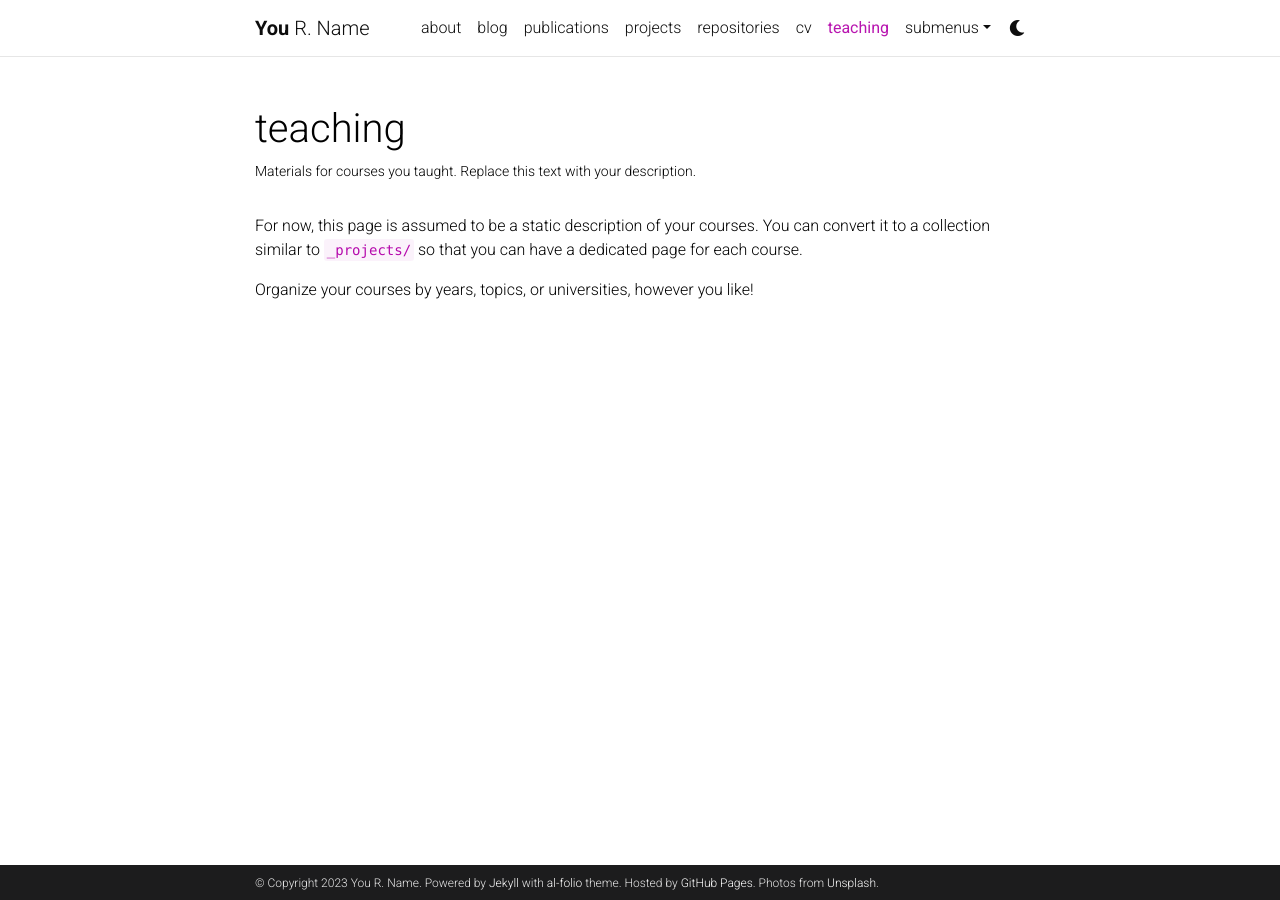
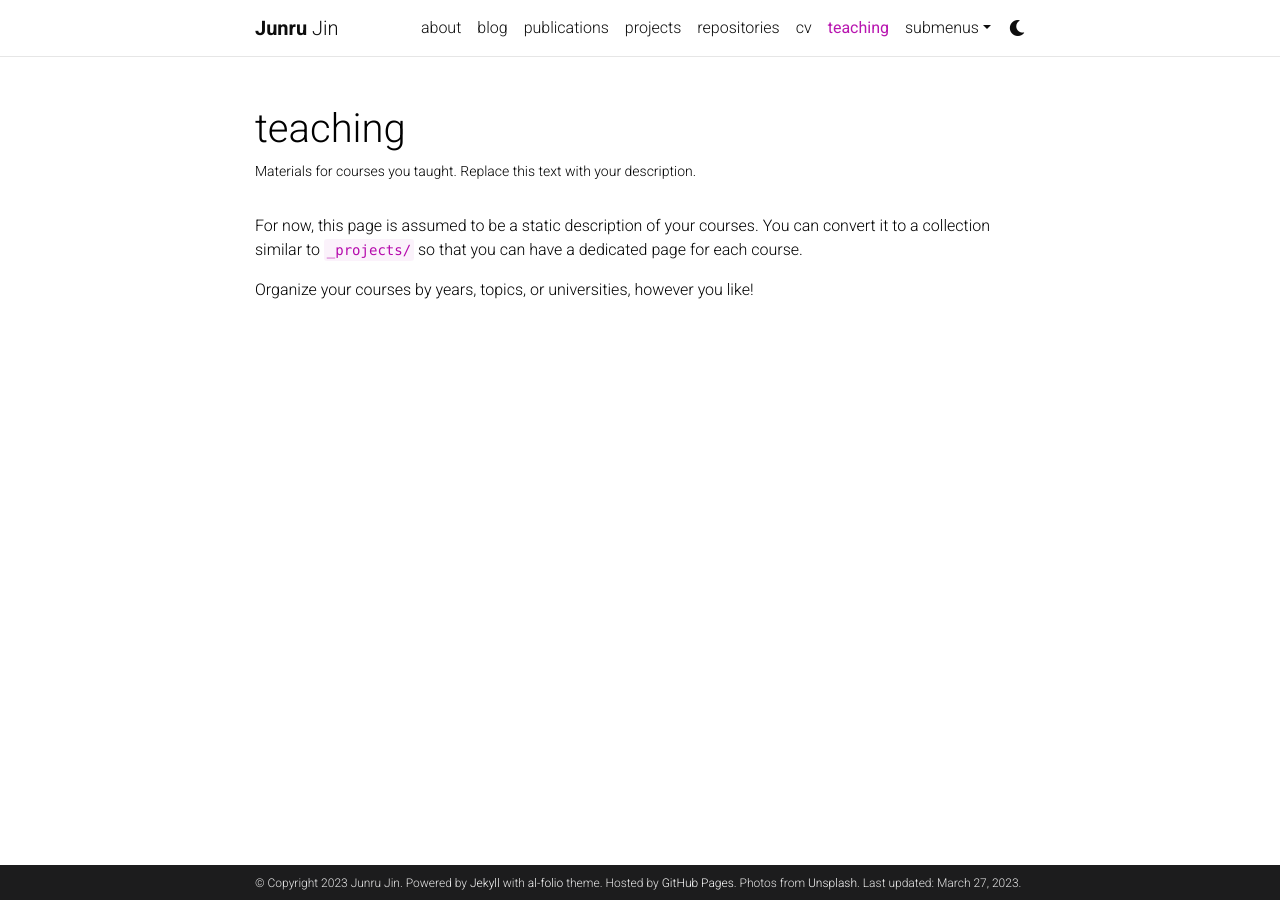
Before and after one commit to FakeEnd/fakeend.github.io, a Jekyll site: the page built from _pages/teaching.md, in a window 1280 px wide. Built offline with Jekyll 4.4.1, drawn with Linux system fonts in a browser that asks for light colours; comment, search, counter and statistics services are not loaded; a style sheet for code colours, icons or effects is not loaded.

Commit message:
🎉 A initial trail

```diff
--- a/_config.yml
+++ b/_config.yml
@@ -3,10 +3,10 @@
 # -----------------------------------------------------------------------------
 
 title: blank # the website title (if blank, full name will be used instead)
-first_name: You
-middle_name: R.
-last_name: Name
-email: you@example.com
+first_name: Junru
+middle_name:
+last_name: Jin
+email: 201900301049@mail.sdu.edu.cn
 description: > # the ">" symbol means to ignore newlines until "footer_text:"
   A simple, whitespace theme for academics. Based on [*folio](https://github.com/bogoli/-folio) design.
 footer_text: >
@@ -18,9 +18,9 @@
 lang: en # the language of your site (for example: en, fr, cn, ru, etc.)
 icon: ⚛️  # the emoji used as the favicon (alternatively, provide image name in /assets/img/)
 
-url: https://alshedivat.github.io # the base hostname & protocol for your site
-baseurl: /al-folio # the subpath of your site, e.g. /blog/
-last_updated: false # set to true if you want to display last updated in the footer
+url: https://fakeend.github.io # the base hostname & protocol for your site
+baseurl: # the subpath of your site, e.g. /blog/
+last_updated: true # set to true if you want to display last updated in the footer
 impressum_path:  # set to path to include impressum link in the footer, use the same path as permalink in a page, helps to conform with EU GDPR
 
 # -----------------------------------------------------------------------------
```
